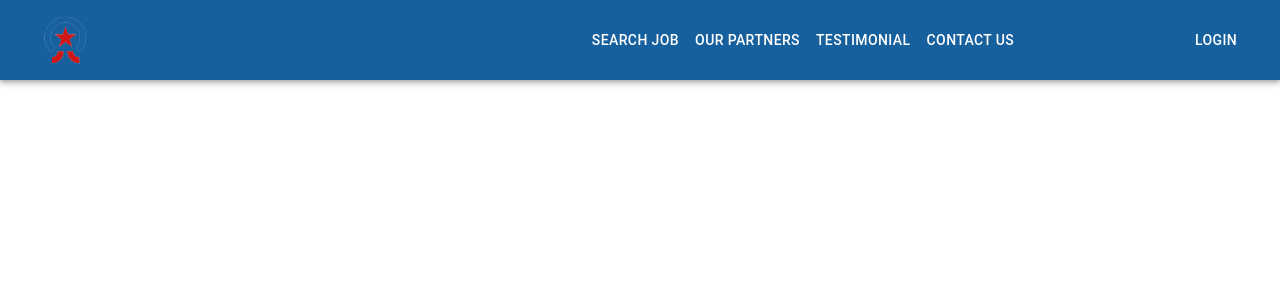
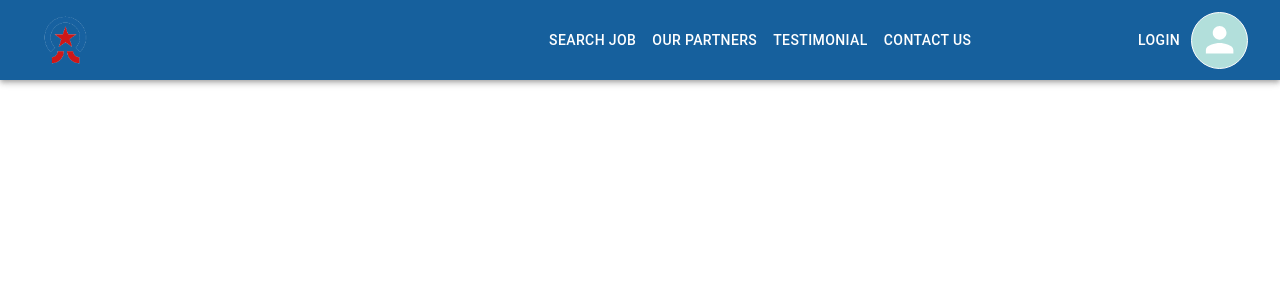
Before and after one commit to caezaocta/labor-winner, a React (Create React App) app: page / in a window 1280 px wide. Shown: the top 300 px of the page. Built offline with nearby package versions, Linux system fonts and the light colour scheme.

Commit message:
add Avatar

```diff
--- /dev/null
+++ b/src/components/atoms/Profile/index.js
@@ -0,0 +1,32 @@
+import React, { useState } from "react";
+import { styled } from "@mui/material/styles";
+import Avatar from "@mui/material/Avatar";
+import Stack from "@mui/material/Stack";
+import { deepOrange, indigo, cyan, teal, green, blue, yellow, bluegrey } from "@mui/material/colors";
+
+const DEFAULT_VALUE = {
+  email: "",
+  password: ""
+};
+
+export default function LetterAvatars() {
+  const [profilePicture, setProfilePicture] = useState(
+    JSON.parse(localStorage.getItem("active-data")) || DEFAULT_VALUE
+  );
+
+  return (
+    <Stack direction="row-reverse" spacing={10}>
+      <Avatar
+        sx={{
+          bgcolor: teal[100],
+          border: "0.2px solid white",
+          color: "white",
+          width: 55,
+          height: 55,
+          margin: 1
+        }}
+      >{profilePicture.email.charAt(0).toUpperCase()}
+      </Avatar>
+    </Stack>
+  );
+}
--- a/src/components/organisms/Navbar/index.js
+++ b/src/components/organisms/Navbar/index.js
@@ -4,6 +4,7 @@ import Box from '@mui/material/Box';
 import Toolbar from '@mui/material/Toolbar';
 import Button from '@mui/material/Button';
 import Logo from '../../../../src/assets/logo-laborwinner.png'
+import Profile from '../../atoms/Profile';
 
 export default function Navbar() {
     return (
@@ -25,6 +26,7 @@ export default function Navbar() {
                         <Button color="inherit">Contact Us</Button>
                     </Box>
                     <Button color="inherit">Login</Button>
+                    <Profile></Profile>
                 </Toolbar>
 
             </AppBar >
```
Also changed, not shown: 2 other files (tests, documents, lock files or other folders).
